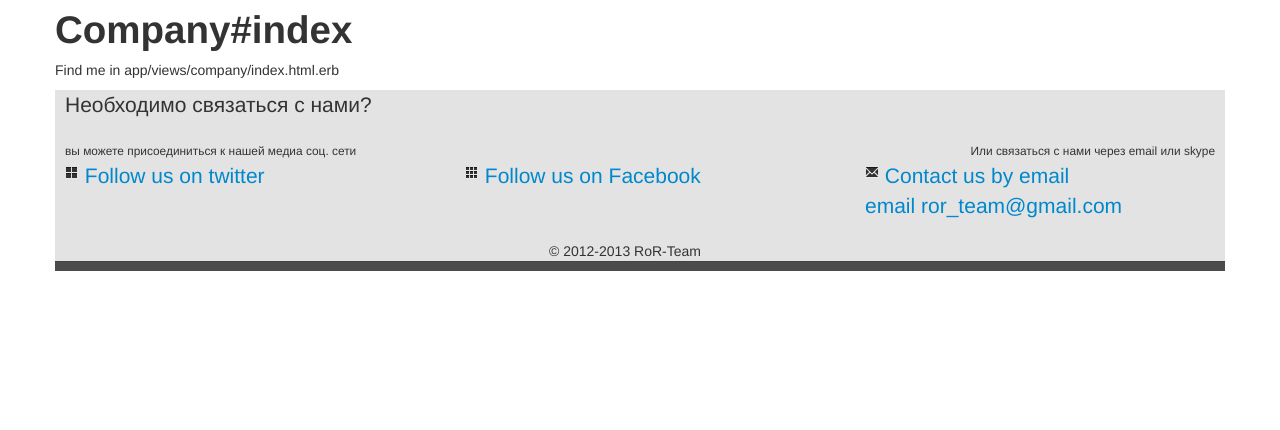
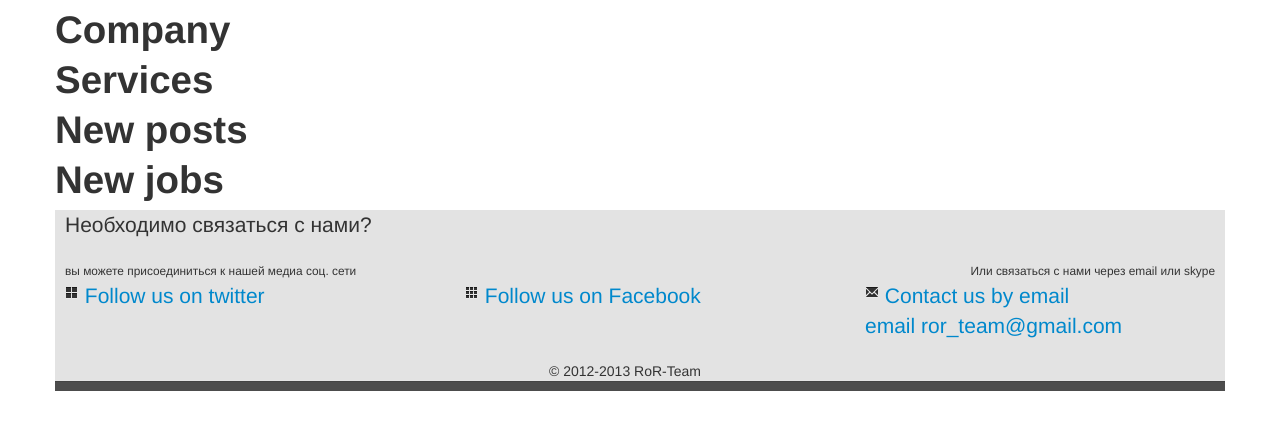
Before and after one commit to SBS-team/ror_team, a Rails app: template app/views/company/index.html.haml in a window 1280 px wide. Shown: the part 100-530 px from the top of the page. Run offline with Rails 7, Linux system fonts and the light colour scheme; the template is opened without the code that fills it, so the values that code supplies are empty; style sheets or scripts are compiled from the project's sources; some libraries are stand-ins or nearby versions.

Commit message:
Company functional

```diff
--- a/app/helpers/application_helper.rb
+++ b/app/helpers/application_helper.rb
@@ -1,2 +1,8 @@
 module ApplicationHelper
+
+  def new_posts_and_jobs
+    @new_posts = Post.order('updated_at desc')
+    @new_jobs = Job.order('updated_at desc')
+  end
+
 end
--- a/app/views/company/index.html.haml
+++ b/app/views/company/index.html.haml
@@ -1,2 +1,22 @@
-<h1>Company#index</h1>
-<p>Find me in app/views/company/index.html.erb</p>
+%h1 Company
+%div
+  -unless @technology_categories.nil?
+    -@technology_categories.each do |tech_category|
+      %h5=tech_category.name
+      -unless tech_category.technologies.nil?
+        -tech_category.technologies.each do |technology|
+          =technology.name
+  %h1 Services
+  -unless @services.nil?
+    -@services.each do |service|
+      %h4=service.name
+  %h1 New posts
+  -unless @new_posts.nil?
+    -@new_posts.each do |new_post|
+      =new_post.title
+      %br
+  %h1 New jobs
+  -unless @new_jobs.nil?
+    -@new_jobs.each do |new_job|
+      =new_job.title
+      %br
```
Also changed, not shown: app/controllers/company_controller.rb (+7 -0 lines).
